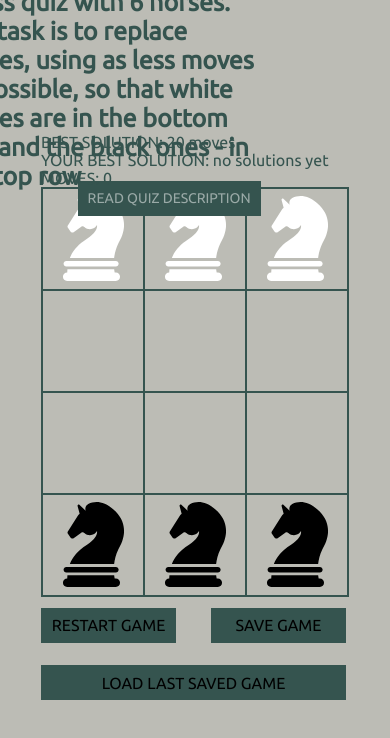
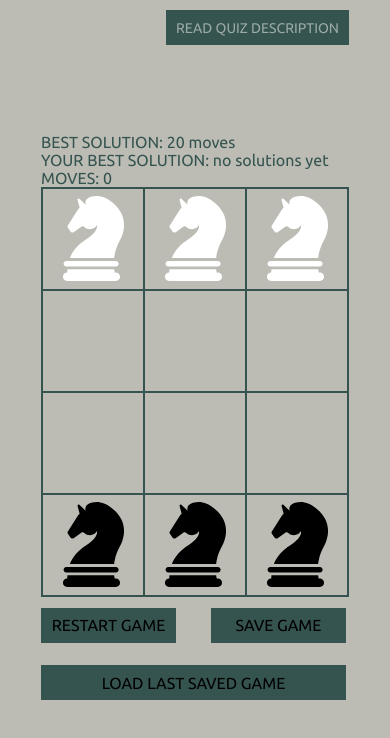
Before and after one commit to vanyakulinich/funny_chess_quiz, a React (Create React App) app: page / in a window 390 px wide. Shown: the top 738 px of the page. Built offline with nearby package versions, Linux system fonts and the light colour scheme.

Commit message:
mobile views fix

```diff
--- a/src/components/gameDescription/GameFullDescription.jsx
+++ b/src/components/gameDescription/GameFullDescription.jsx
@@ -7,13 +7,21 @@ import winQuiz from '../../images/winQuiz.png'
 
 const DescWrapper = styled.div`
   position: absolute;
-  bottom: -25px;
+  bottom: -35px;
   right: 0;
 `
 const ImgWrapper = styled.img`
   height: 330px;
   width: 260px;
   margin: 20px;
+  @media screen and (max-width: 730px) {
+    height: 160px;
+    width: 130px;
+  }
+  @media screen and (max-width: 550px) {
+    height: 130px;
+    width: 90px;
+  }
 `
 
 const DescContainerWrapper = styled.div`
@@ -29,11 +37,17 @@ const DescContainerWrapper = styled.div`
 const ArrowWrapper = styled.span`
   font-size: ${props => props.theme.font.size.s25};
   color: ${props => props.theme.color.green};
+  @media screen and (max-width: 730px) {
+    font-size: ${props => props.theme.font.size.s16};
+  }
 `
 
 const DescTextWrapper = styled.h3`
   width: 85%;
   font-size: ${props => props.theme.font.size.s25};
+  @media screen and (max-width: 730px) {
+    font-size: ${props => props.theme.font.size.s16};
+  }
 `
 
 const ImagesWrapper = styled.div`
@@ -50,6 +64,11 @@ const ExampleImgContainer = styled.div`
     left: 36%;
     font-size: ${props => props.theme.font.size.s25};
     color: ${props => props.theme.color.green};
+  }
+  @media screen and (max-width: 550px) {
+    &::before {
+      font-size: ${props => props.theme.font.size.s16};
+    }
   }
 `
 
--- a/src/components/gameDescription/TitleDescription.jsx
+++ b/src/components/gameDescription/TitleDescription.jsx
@@ -4,6 +4,9 @@ import styled from 'styled-components'
 const TitleWrapper = styled.div`
   font-size: ${props => props.theme.font.size.s25};
   font-weight: ${props => props.theme.font.weight.w9};
+  @media screen and (max-width: 550px) {
+    display: none;
+  }
 `
 
 const TitleDescription = () => {
--- a/src/containers/GameContainer.jsx
+++ b/src/containers/GameContainer.jsx
@@ -1,4 +1,5 @@
 import React from 'react'
+import styled from 'styled-components'
 
 import GameFieldContainer from './GameFieldContainer'
 import GameNavContainer from './GameNavContainer'
@@ -6,15 +7,22 @@ import GameMovesInfoContainer from './GameMovesInfoContainer'
 import GameMessagesContainer from './GameMessagesContainer'
 import GameDescriptionContainer from './GameDescriptionContainer'
 
+const GameWrapper = styled.div`
+  min-height: 100vh;
+  display: flex;
+  flex-direction: column;
+  justify-content: center;
+`
+
 const GameContainer = () => {
   return (
-    <>
+    <GameWrapper>
       <GameDescriptionContainer />
       <GameMovesInfoContainer />
       <GameFieldContainer />
       <GameNavContainer />
       <GameMessagesContainer />
-    </>
+    </GameWrapper>
   )
 }
 
--- a/src/containers/GameDescriptionContainer.jsx
+++ b/src/containers/GameDescriptionContainer.jsx
@@ -5,10 +5,14 @@ import GameFullDescription from '../components/gameDescription/GameFullDescripti
 
 const ContainerWrapper = styled.div`
   position: absolute;
-  top: -25%;
+  top: 10px;
   width: 80vw;
   left: -30%;
   max-width: 600px;
+  @media screen and (max-width: 550px) {
+    position: absolute;
+    left: -4px;
+  }
 `
 
 const GameDescriptionContainer = () => {
--- a/src/containers/GameMovesInfoContainer.jsx
+++ b/src/containers/GameMovesInfoContainer.jsx
@@ -10,8 +10,8 @@ const MovesInfoWrapper = styled.div`
 const CongratsWrapper = styled.div`
   font-size: ${props => props.theme.font.size.s20};
   position: absolute;
-  top: -28px;
-  left: -9px;
+  top: 230px;
+  left: 0;
   width: 340px;
 `
 
```
